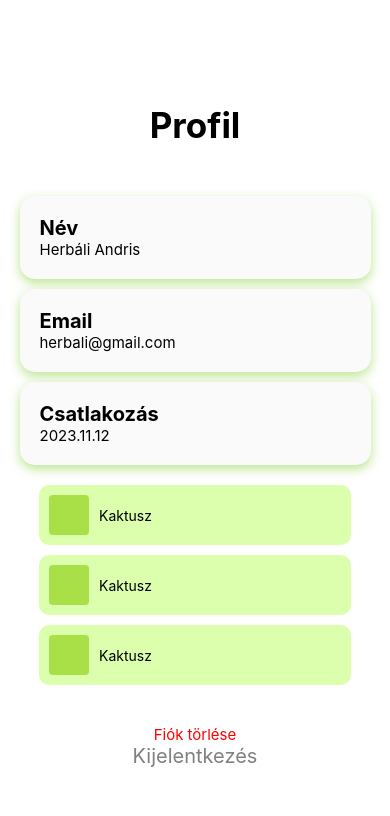
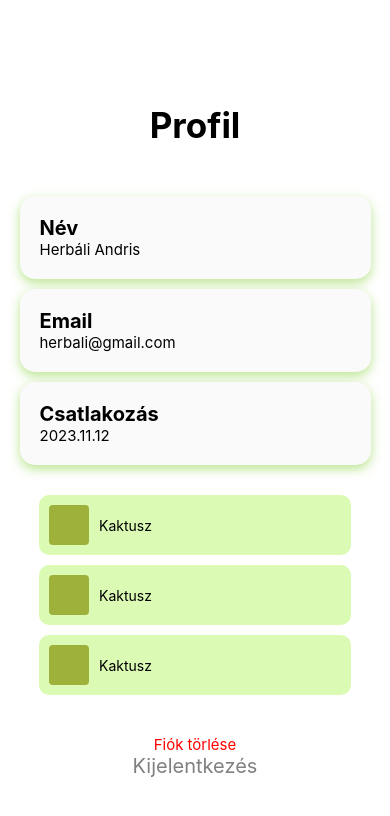
Before and after one commit to Kdorina/mobil_planty_react_native, a React Native app: screen /Profile in a window 390 px wide. Shown: the top 816 px of the page. Built offline with nearby package versions, Linux system fonts and the light colour scheme; some icons are missing.

Commit message:
profilscreen formazas

```diff
--- a/screens/LoginScreen.js
+++ b/screens/LoginScreen.js
@@ -4,7 +4,6 @@ import { StyleSheet, View, Text, StatusBar } from 'react-native'
 import React from 'react'
 import { LinearGradient } from 'expo-linear-gradient';
 import { useNavigation } from '@react-navigation/native';
-import { Linking } from 'react-native';
 /* import { useFonts } from 'react-native-google-fonts'; */
 
 export default function LoginScreen() {
--- a/screens/ProfileScreen.js
+++ b/screens/ProfileScreen.js
@@ -59,19 +59,19 @@ export default function ProfileScreen() {
     </View>
 
 
-      <View style={{width:'80%', marginTop:10}}>
-          <View style={{flexDirection:"row", alignItems:'center', backgroundColor:"#DBFFAD", borderRadius:10, marginBottom:10}}>
-            <View style={{backgroundColor:'#a9e048',borderRadius:'10%',margin:10,width:40,height:40}}></View>
+      <View style={{width:'80%', marginTop:20}}>
+          <View style={{flexDirection:"row", alignItems:'center', backgroundColor:"#dbfab4", borderRadius:10, marginBottom:10}}>
+            <View style={{backgroundColor:'#9EB23B',borderRadius:'10%',margin:10,width:40,height:40}}></View>
             <Text style={styles.myplant}>Kaktusz</Text>
           </View>
 
-          <View style={{flexDirection:"row",alignItems:'center', backgroundColor:"#DBFFAD", borderRadius:10, marginBottom:10}}>
-             <View style={{backgroundColor:'#a9e048',borderRadius:'10%',margin:10,width:40,height:40}}></View>
+          <View style={{flexDirection:"row",alignItems:'center', backgroundColor:"#dbfab4", borderRadius:10, marginBottom:10}}>
+             <View style={{backgroundColor:'#9EB23B',borderRadius:'10%',margin:10,width:40,height:40}}></View>
             <Text style={styles.myplant}>Kaktusz</Text>
           </View>
 
-          <View style={{flexDirection:"row",alignItems:'center', backgroundColor:"#DBFFAD", borderRadius:10, marginBottom:10}}>
-            <View style={{backgroundColor:'#a9e048',borderRadius:'10%',margin:10,width:40,height:40}}></View>
+          <View style={{flexDirection:"row",alignItems:'center', backgroundColor:"#dbfab4", borderRadius:10, marginBottom:10}}>
+            <View style={{backgroundColor:'#9EB23B',borderRadius:'10%',margin:10,width:40,height:40}}></View>
             <Text style={styles.myplant}>Kaktusz</Text>
           </View>
       </View>
```
